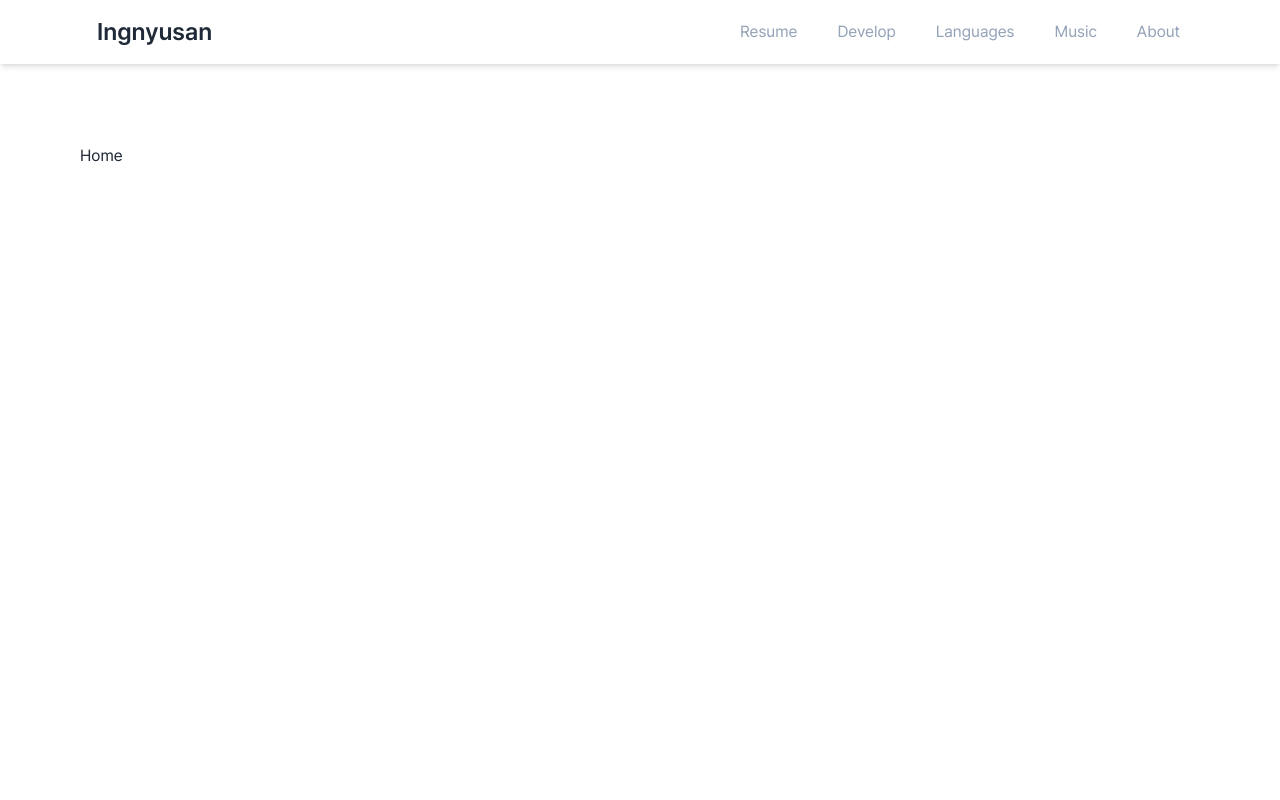
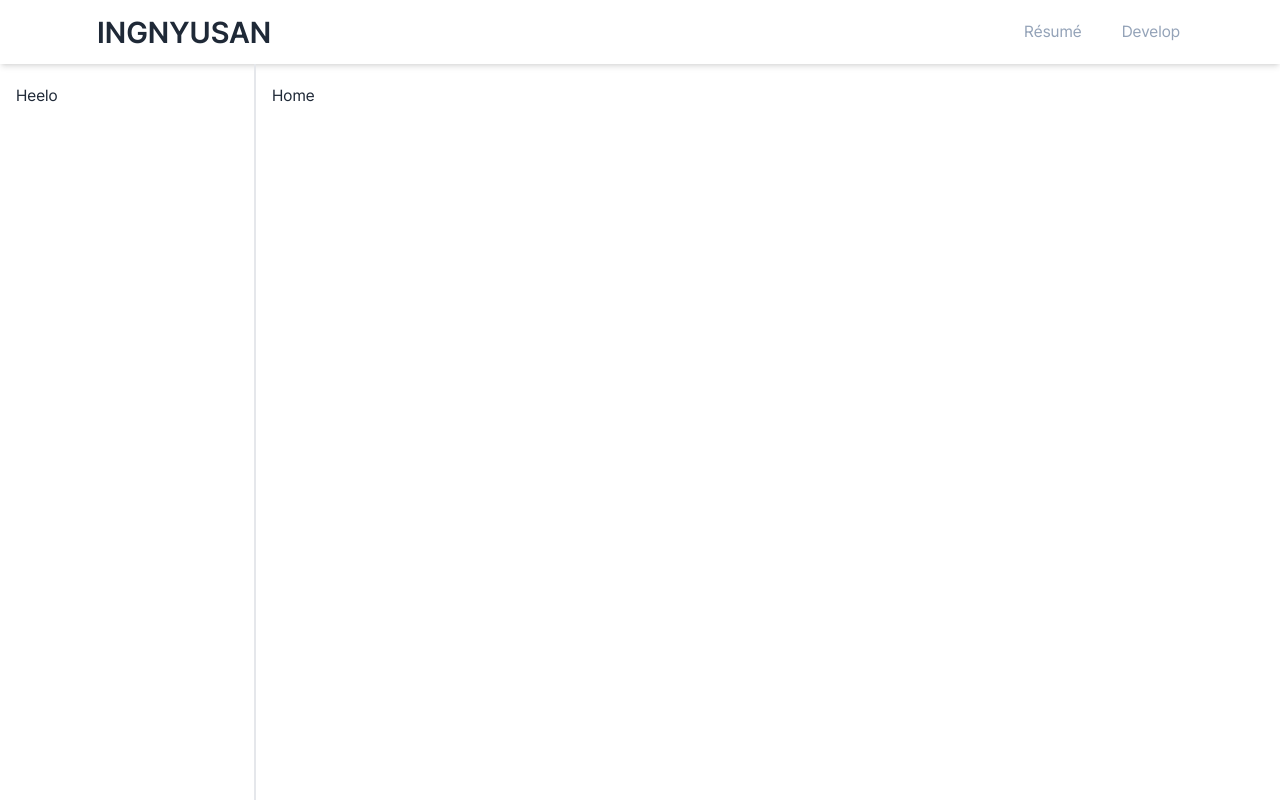
Before and after one commit to olcw78/ingnyusan, a React (Vite) app: page / in a window 1280 px wide. Shown: the top 800 px of the page. Built offline with nearby package versions, Linux system fonts and the light colour scheme.

Commit message:
sidebar 추가

```diff
--- a/src/components/layout/Footer.tsx
+++ b/src/components/layout/Footer.tsx
@@ -1,7 +1,7 @@
 import { FC } from "react";
 
 const Footer: FC = () => (
-  <footer className="footer px-10 bg-base-200 text-base-content h-20 flex items-center">
+  <footer className="flex h-20 items-center px-10 footer bg-base-200 text-base-content">
     <p className="text-2xl">Ingnyusan website</p>
   </footer>
 );
--- a/src/components/layout/Layout.tsx
+++ b/src/components/layout/Layout.tsx
@@ -1,18 +1,21 @@
-import Footer from "@/components/layout/Footer";
-import Navbar from "@/components/layout/Navbar";
-import { RoutesManager } from "@/routes/RoutesManager";
 import type { FC, PropsWithChildren } from "react";
+import Footer from "./Footer";
+import Navbar from "./Navbar";
+import Sidebar from "./Sidebar";
 
 interface LayoutProps extends PropsWithChildren {
-  routesManager: RoutesManager;
+  //
 }
 
-const Layout: FC<LayoutProps> = ({ children, routesManager }) => (
+const Layout: FC<LayoutProps> = ({ children }) => (
   <main className="font-pretendard">
-    <Navbar routesManager={routesManager} />
-    <section className="min-h-[100vh] container my-20 px-20">
-      {children}
-    </section>
+    <Navbar />
+    <div className="flex flex-row">
+      <Sidebar />
+      <section className="container min-h-screen px-4 py-5 w-[80%]">
+        {children}
+      </section>
+    </div>
     <Footer />
   </main>
 );
--- a/src/components/layout/Navbar.tsx
+++ b/src/components/layout/Navbar.tsx
@@ -1,28 +1,27 @@
-import { RoutesManager } from "@/routes/RoutesManager";
-import { FC } from "react";
+import type { FC } from "react";
 import { Link } from "react-router-dom";
 
-interface NavbarProps {
-  routesManager: RoutesManager;
-}
-
-const Navbar: FC<NavbarProps> = ({ routesManager }) => (
-  <div className="navbar px-20 min-h-[25px] shadow-md">
+const Navbar: FC = () => (
+  <div className="px-20 shadow-md navbar min-h-[25px]">
     <div className="flex-1">
       <Link to="/" className="btn btn-ghost">
-        <span className="normal-case text-2xl">Ingnyusan</span>
+        <span className="text-3xl">Ingnyusan</span>
       </Link>
     </div>
 
     <div className="flex-none">
-      <ul className="menu menu-horizontal px-1 gap-x-2">
-        {routesManager.routes?.map(({ path, name }) => (
-          <li key={path}>
-            <Link to={path}>
-              <p className="text-slate-400">{name}</p>
-            </Link>
-          </li>
-        ))}
+      <ul className="gap-x-2 px-1 menu menu-horizontal">
+        <li>
+          <Link to="/Resume">
+            <p className="text-slate-400 text-md">Résumé</p>
+          </Link>
+        </li>
+
+        <li>
+          <Link to="/Develop">
+            <p className="text-slate-400 text-md">Develop</p>
+          </Link>
+        </li>
       </ul>
     </div>
   </div>
--- /dev/null
+++ b/src/components/layout/Sidebar.tsx
@@ -0,0 +1,9 @@
+const Sidebar = () => (
+  <aside className="container min-h-screen border-r-2 px-4 py-5 w-[20%]">
+    <ul>
+      <li>Heelo</li>
+    </ul>
+  </aside>
+);
+
+export default Sidebar;
--- a/src/components/markdown/MarkdownRenderer.tsx
+++ b/src/components/markdown/MarkdownRenderer.tsx
@@ -6,7 +6,7 @@ interface MarkdownRendererProps {
 }
 
 const MarkdownRenderer: FC<MarkdownRendererProps> = ({ markdown }) => (
-  <div className="leading-10 text-xl">
+  <div className="text-xl leading-10">
     <ReactMarkdown>{markdown}</ReactMarkdown>
   </div>
 );
```
